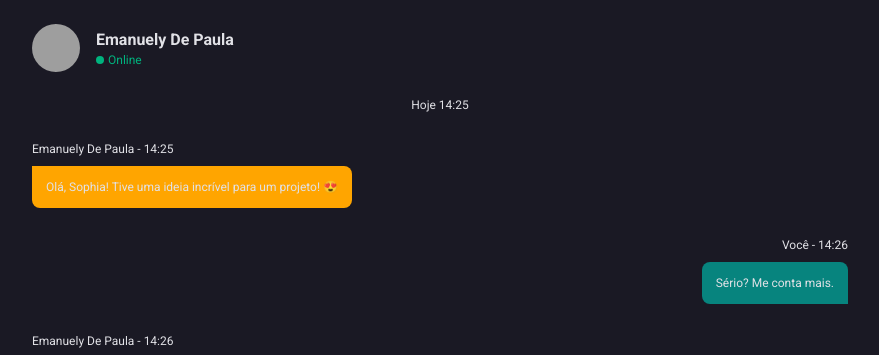
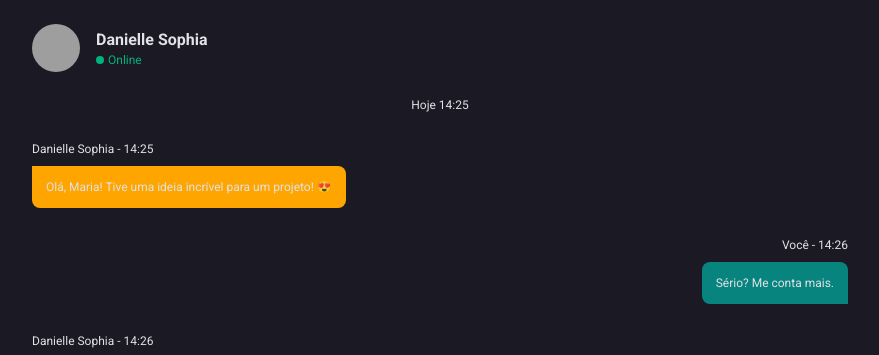
Before and after one commit to daniellepsa07/chat, a plain HTML site: page index.html in a window 1280 px wide. Shown: the top 355 px of the page, without its empty margins (200-1079 px from the left). Drawn offline with Linux system fonts and the light colour scheme; grey boxes are pictures that could not be loaded; some icons are missing.

Commit message:
modify name

```diff
--- a/index.html
+++ b/index.html
@@ -19,7 +19,7 @@
         <img src="https://assets.propmark.com.br/uploads/2022/02/WhatsApp-Image-2022-02-18-at-08.52.06.jpeg"
           alt="Mulher de cabelo chanel da cor castanho claro, usando brincos e blusa azul marinho" />
         <div id="user-status">
-          <strong>Emanuely De Paula</strong>
+          <strong>Danielle Sophia</strong>
           <div class="status">Online</div>
         </div>
       </div>
@@ -31,15 +31,15 @@
       <div id="last-seen">Hoje 14:25</div>
       <div class="messages">
         <div class="message">
-          <div class="top">Emanuely De Paula - 14:25</div>
-          <div class="body">Olá, Sophia! Tive uma ideia incrível para um projeto! 😍</div>
+          <div class="top">Danielle Sophia - 14:25</div>
+          <div class="body">Olá, Maria! Tive uma ideia incrível para um projeto! 😍</div>
         </div>
         <div class="message you">
           <div class="top">Você - 14:26</div>
           <div class="body">Sério? Me conta mais.</div>
         </div>
         <div class="message">
-          <div class="top">Emanuely De Paula - 14:26</div>
+          <div class="top">Danielle Sophia - 14:26</div>
           <div class="body">
             E se a gente fizesse um chat moderno e responsivo em apenas uma
             semana?
```
